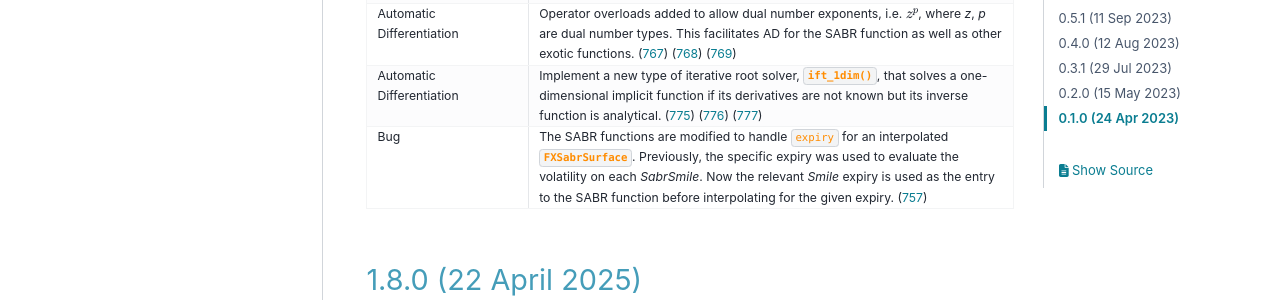
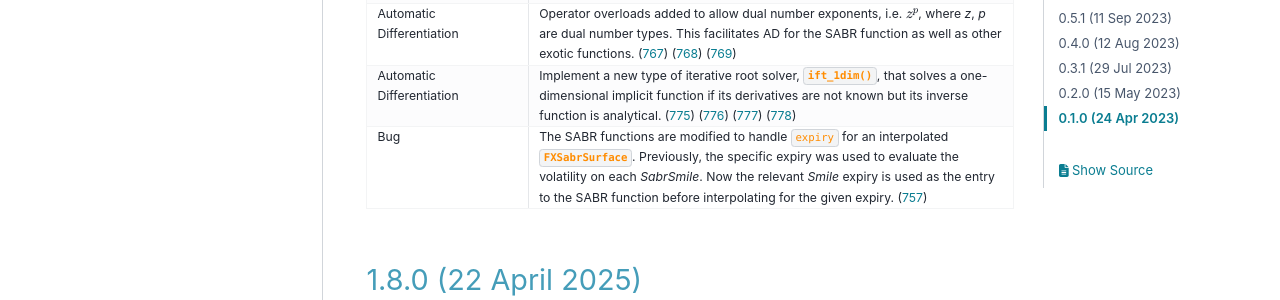
Before and after one commit to attack68/rateslib, a Sphinx documentation site: the page built from docs/source/i_whatsnew.rst, in a window 1280 px wide and 900 px high. Shown: the part 408-708 px from the top of the window. Built offline with Sphinx 7.4.7 and the PyData theme 0.15.4, drawn with Linux system fonts in a browser that asks for light colours; comment, search, counter and statistics services are not loaded.

Commit message:
DOC: clarifications

```diff
--- a/docs/source/i_whatsnew.rst
+++ b/docs/source/i_whatsnew.rst
@@ -39,6 +39,7 @@ email contact, see `rateslib <https://rateslib.com>`_.
        (`775 <https://github.com/attack68/rateslib/pull/775>`_)
        (`776 <https://github.com/attack68/rateslib/pull/776>`_)
        (`777 <https://github.com/attack68/rateslib/pull/777>`_)
+       (`778 <https://github.com/attack68/rateslib/pull/778>`_)
    * - Bug
      - The SABR functions are modified to handle ``expiry`` for an interpolated
        :class:`~rateslib.fx_volatility.FXSabrSurface`. Previously, the specific expiry was used to
```
